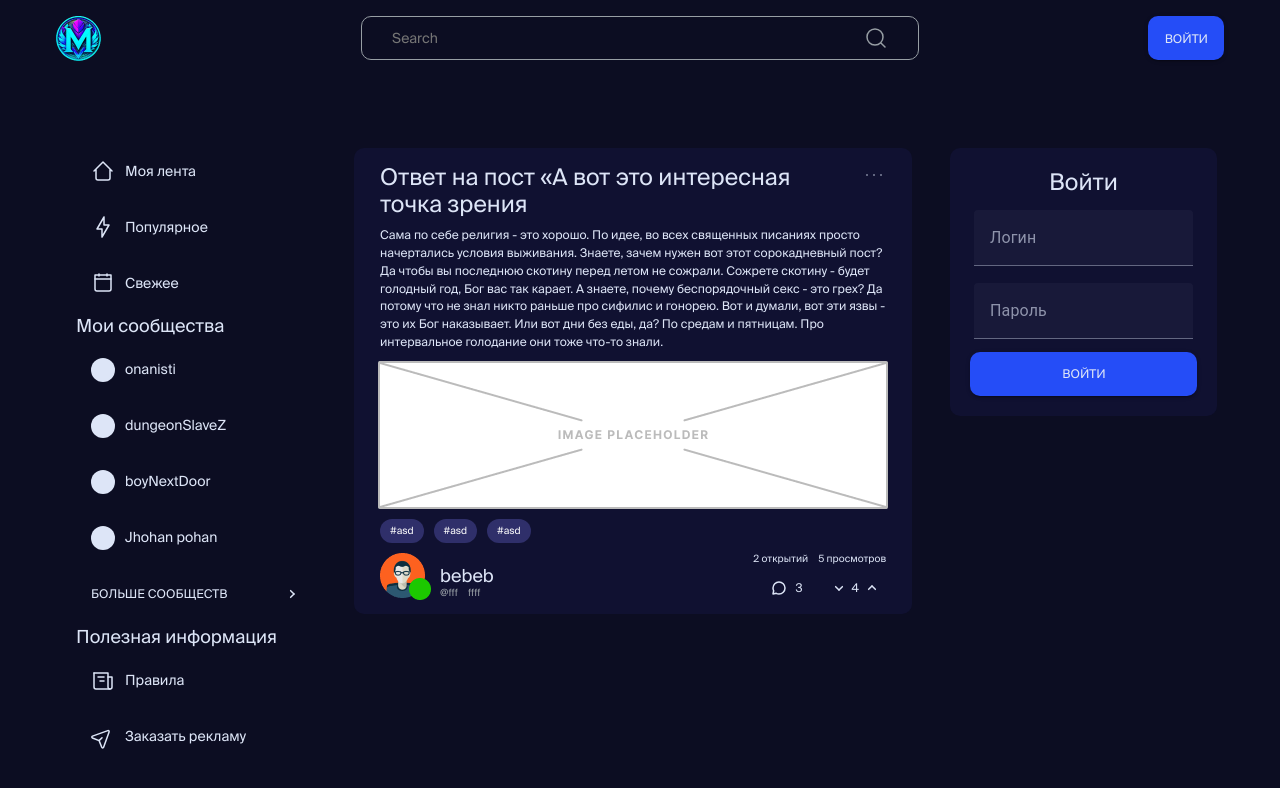
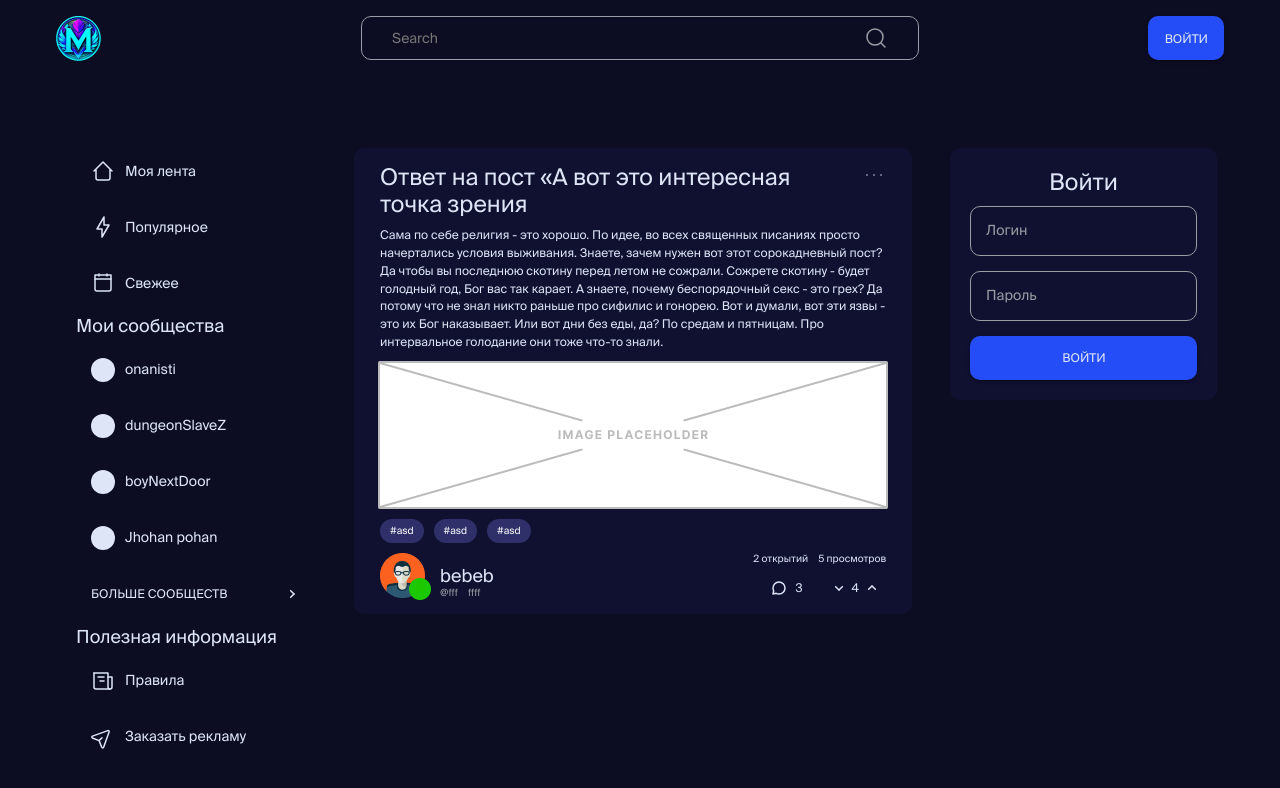
Before and after one commit to abnormalize0/DailyTeleFrog, a Vue app in the folder client/: page / in a window 1280 px wide. Shown: the top 788 px of the page. Built offline with nearby package versions, Linux system fonts and the light colour scheme; the HTML template or start-up script is replaced by a standard one.

Commit message:
Basic Input update

```diff
--- a/client/src/components/basic/input/BasicInput.vue
+++ b/client/src/components/basic/input/BasicInput.vue
@@ -1,20 +1,73 @@
 <template>
-  <v-container>
-    <v-row>
-      <v-text-field
-        :label=label
-        outlined
-        dense
-        class="input text-color"
-      >
-    </v-text-field>
-    </v-row>
-  </v-container>
+  <div class="d-flex input-field text-color primary-border primary-rounded">
+    <input class="input-text-box" placeholder=" "/>
+    <label class="floating-label p2 text-secondary-color">{{label}}</label>
+  </div>
 </template>
 
 <style scoped>
-.input {
+.input-field {
   height: 50px !important;
+  width: 100% !important;
+  padding: 10px 15px;
+  background-color: transparent;
+  caret-color: var(--text-secondary-color);
+  transition: 600ms;
+  position: relative;
+}
+
+.input-field:hover,
+.input-field:focus-within,
+.input-field:active {
+  background-color: var(--background-secondary-color);
+}
+
+.input-field::-webkit-input-placeholder,
+.input-field:-ms-input-placeholder,
+.input-field:-moz-placeholder,
+.input-field::-moz-placeholder {
+  font-family: var(--family-name);
+  font-size: 14px !important;
+  letter-spacing: 0 !important;
+  color: var(--text-secondary-color);
+}
+
+.input-text-box {
+  width: 100%;
+  outline: 0;
+  color: var(--text-secondary-color);
+}
+
+.floating-label {
+  position: absolute;
+  pointer-events: none;
+  align-self: center;
+  transition: 0.2s;
+  color: var(--text-secondary-color);
+}
+
+.input-field .input-text-box:focus+.floating-label,
+.input-field .input-text-box:not(:placeholder-shown)+.floating-label {
+  top: 5px;
+  -webkit-transform: scale(0.71) translateY(-10%) translateX(-10px);
+  transform: scale(0.71) translateY(-10%) translateX(-10px);
+}
+
+.input-field .input-text-box:focus,
+.input-field .input-text-box:not(:placeholder-shown) {
+  padding-top: 10px;
+}
+
+.input-field .input-text-box,
+.input-field .floating-label {
+  -webkit-user-select: none;
+  -moz-user-select: none;
+  -ms-user-select: none;
+  user-select: none;
+  -webkit-transition: all 0.5s;
+  transition: all 0.5s;
+  -webkit-transition-timing-function: cubic-bezier(0.25, 0.1, 0.25, 1);
+  transition-timing-function: cubic-bezier(0.25, 0.1, 0.25, 1);
 }
 </style>
 
```
